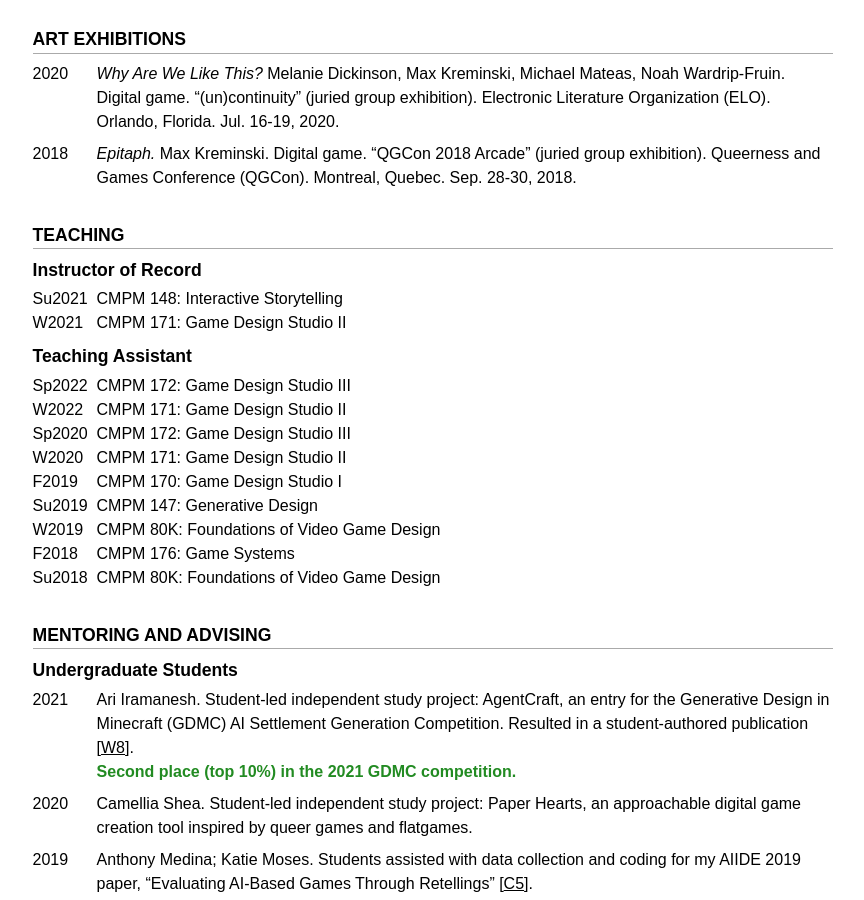
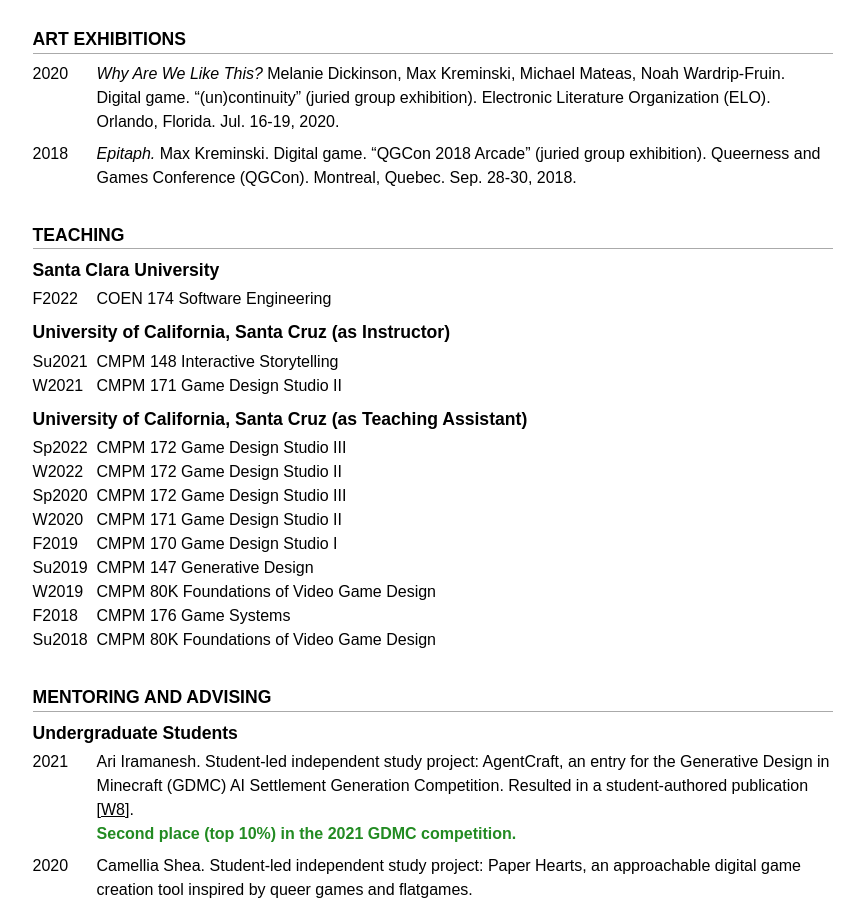
Before and after one commit to mkremins/mkremins.github.io, a Jekyll site: the page built from cv/index.html, in a window 1280 px wide and 900 px high, scrolled down 6121 px. Shown: the whole window, without its empty margins (207-1071 px from the left). Built offline with Jekyll 4.4.1, drawn with Linux system fonts in a browser that asks for light colours; some web fonts are replaced.

Commit message:
Add F2022 teaching to CV

```diff
--- a/cv/index.html
+++ b/cv/index.html
@@ -213,54 +213,61 @@ layout: null
     </section>
     <section id="teaching">
       <h2>Teaching</h2>
-      <h3>Instructor of Record</h3>
+      <h3>Santa Clara University</h3>
+      <div class="oneline-entries">
+        <div class="dated-entry">
+          <div class="dated-date">F2022</div>
+          <div class="dated-content">COEN 174 Software Engineering</div>
+        </div>
+      </div>
+      <h3>University of California, Santa Cruz (as Instructor)</h3>
       <div class="oneline-entries">
         <div class="dated-entry">
           <div class="dated-date">Su2021</div>
-          <div class="dated-content">CMPM 148: Interactive Storytelling</div>
+          <div class="dated-content">CMPM 148 Interactive Storytelling</div>
         </div>
         <div class="dated-entry">
           <div class="dated-date">W2021</div>
-          <div class="dated-content">CMPM 171: Game Design Studio II<!-- <em>(co-instructor with Tad Leckman)</em>--></div>
+          <div class="dated-content">CMPM 171 Game Design Studio II<!-- <em>(co-instructor with Tad Leckman)</em>--></div>
         </div>
       </div>
-      <h3>Teaching Assistant</h3>
+      <h3>University of California, Santa Cruz (as Teaching Assistant)</h3>
       <div class="oneline-entries">
         <div class="dated-entry">
           <div class="dated-date">Sp2022</div>
-          <div class="dated-content">CMPM 172: Game Design Studio III</div>
+          <div class="dated-content">CMPM 172 Game Design Studio III</div>
         </div>
         <div class="dated-entry">
           <div class="dated-date">W2022</div>
-          <div class="dated-content">CMPM 171: Game Design Studio II</div>
+          <div class="dated-content">CMPM 172 Game Design Studio II</div>
         </div>
         <div class="dated-entry">
           <div class="dated-date">Sp2020</div>
-          <div class="dated-content">CMPM 172: Game Design Studio III</div>
+          <div class="dated-content">CMPM 172 Game Design Studio III</div>
         </div>
         <div class="dated-entry">
           <div class="dated-date">W2020</div>
-          <div class="dated-content">CMPM 171: Game Design Studio II</div>
+          <div class="dated-content">CMPM 171 Game Design Studio II</div>
         </div>
         <div class="dated-entry">
           <div class="dated-date">F2019</div>
-          <div class="dated-content">CMPM 170: Game Design Studio I</div>
+          <div class="dated-content">CMPM 170 Game Design Studio I</div>
         </div>
         <div class="dated-entry">
           <div class="dated-date">Su2019</div>
-          <div class="dated-content">CMPM 147: Generative Design</div>
+          <div class="dated-content">CMPM 147 Generative Design</div>
         </div>
         <div class="dated-entry">
           <div class="dated-date">W2019</div>
-          <div class="dated-content">CMPM 80K: Foundations of Video Game Design</div>
+          <div class="dated-content">CMPM 80K Foundations of Video Game Design</div>
         </div>
         <div class="dated-entry">
           <div class="dated-date">F2018</div>
-          <div class="dated-content">CMPM 176: Game Systems</div>
+          <div class="dated-content">CMPM 176 Game Systems</div>
         </div>
         <div class="dated-entry">
           <div class="dated-date">Su2018</div>
-          <div class="dated-content">CMPM 80K: Foundations of Video Game Design</div>
+          <div class="dated-content">CMPM 80K Foundations of Video Game Design</div>
         </div>
       </div>
       <!--
```
